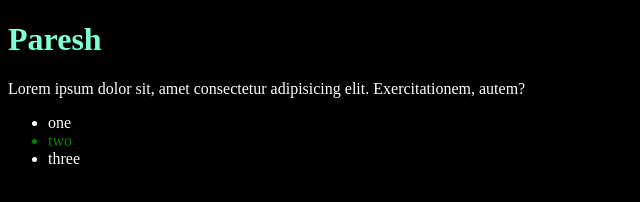
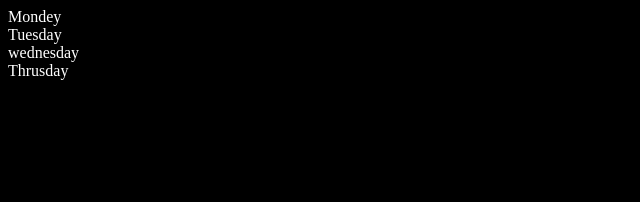
Before and after one commit to Routparesh/javascript, a plain HTML site: page dom/1.html in a window 1280 px wide. Shown: the whole page, without its empty margins (0-640 px from the left). Drawn offline with Linux system fonts and the light colour scheme.

```diff
--- a/dom/1.html
+++ b/dom/1.html
@@ -14,14 +14,21 @@
 </head>
 
 <body>
-    <div class="bg-black">
+    <!-- <div class="bg-black">
         <h1 id="title">Dom learning</h1>
         <p>Lorem ipsum dolor sit, amet consectetur adipisicing elit. Exercitationem, autem?</p>
         <ul>
             <li>one</li>
             <li>two</li>
             <li>three</li>
-        </ul>
+        </ul> -->
+
+    <div class="parent">
+        <div class="day">Mondey</div>
+        <div class="day">Tuesday</div>
+        <div class="day">wednesday</div>
+        <div class="day">Thrusday</div>
+    </div>
 
     </div>
     <script src="./script.js"></script>
--- a/dom/script.js
+++ b/dom/script.js
@@ -1,9 +1,28 @@
-var title = document.getElementById('title');
+// var title = document.getElementById('title');
 
-title.innerHTML = 'Paresh';
-title.style.color = 'aquamarine';
-console.log(title.textContent );
+// title.innerHTML = 'Paresh';
+// title.style.color = 'aquamarine';
+// console.log(title.textContent );
 
-var ul = document.querySelector('li:nth-child(2)')
+// var ul = document.querySelector('li:nth-child(2)')
 
-ul.style.color = 'green';
+// ul.style.color = 'green';
+
+const parent = document.querySelector('.parent');
+// console.log(parent);
+// console.log(parent.children[2])
+
+// for (let i = 0 ; i < parent.children.length; i++) {
+//     console.log(parent.children[i].innerHTML)
+// }
+
+// parent.children[2].style.color = 'aqua';
+// console.log(parent.firstElementChild)
+// console.log(parent.lastElementChild)
+
+// const dayOne = document.querySelector('.day')
+// console.log(dayOne)
+// console.log(dayOne.parentElement.innerText);
+// console.log(dayOne.nextElementSibling)
+
+console.log('NODES:', parent.childNodes)
```
Also changed, not shown: dom/2.html (added, +25 -0 lines).
